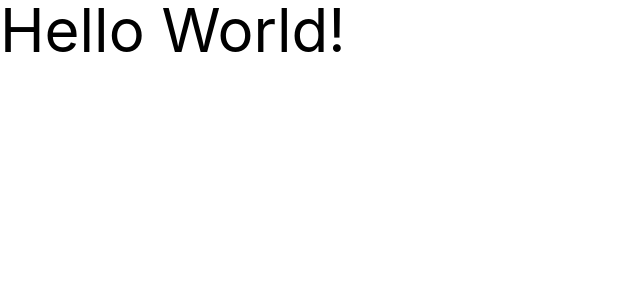
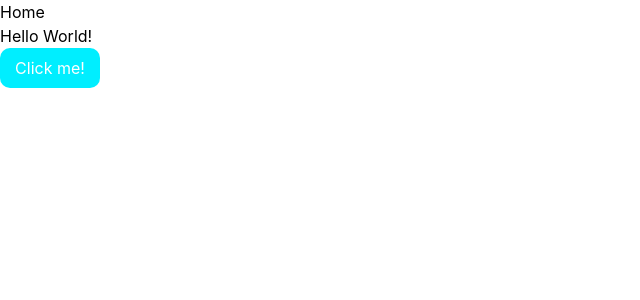
Before and after one commit to slydragonn/portfolio, a Next.js app: page / in a window 1280 px wide. Shown: the top 300 px of the page, without its empty margins (0-640 px from the left). Built offline with nearby package versions, Linux system fonts and the light colour scheme.

Commit message:
chore: basic project

```diff
--- a/next.config.js
+++ b/next.config.js
@@ -1,7 +1,7 @@
 /** @type {import('next').NextConfig} */
 const nextConfig = {
   reactStrictMode: true,
-  swcMinify: true
+  swcMinify: false
 }
 
 module.exports = nextConfig
--- a/package.json
+++ b/package.json
@@ -23,6 +23,7 @@
   "devDependencies": {
     "@commitlint/cli": "^17.2.0",
     "@commitlint/config-conventional": "^17.2.0",
+    "@types/styled-components": "^5.1.26",
     "autoprefixer": "^10.4.13",
     "eslint": "^8.26.0",
     "eslint-config-next": "^13.0.1",
--- /dev/null
+++ b/src/components/Navbar.tsx
@@ -0,0 +1,11 @@
+const Navbar = () => {
+  return (
+    <nav>
+      <ul>
+        <li>Home</li>
+      </ul>
+    </nav>
+  )
+}
+
+export default Navbar
--- /dev/null
+++ b/src/components/index.ts
@@ -0,0 +1 @@
+export { default as Navbar } from './Navbar'
--- a/pages/index.tsx
+++ b/src/pages/index.tsx
@@ -1,5 +1,7 @@
 import { NextPage } from 'next'
 import Head from 'next/head'
+import { Navbar } from 'components'
+import { Button } from 'styledComponents'
 
 const Home: NextPage = () => {
   return (
@@ -10,7 +12,11 @@ const Home: NextPage = () => {
         <link rel="icon" href="/favicon.ico" />
       </Head>
       <main>
+        <Navbar />
         <h1 className='text-6xl'>Hello World!</h1>
+        <Button onClick={() => alert('hello')}>
+          Click me!
+        </Button>
       </main>
     </div>
   )
--- /dev/null
+++ b/src/styledComponents/Button.tsx
@@ -0,0 +1,11 @@
+import styled from "styled-components"
+
+const Button = styled.button`
+  width: 100px;
+  height: 40px;
+  background-color: #0ef;
+  color: white;
+  border-radius: 10px;
+`
+
+export default Button
--- /dev/null
+++ b/src/styledComponents/index.ts
@@ -0,0 +1 @@
+export { default as Button } from './Button'
```
Also changed, not shown: tsconfig.json (+9 -1 lines), src/pages/_app.tsx (renamed from pages/_app.tsx), src/styles/globals.css (renamed from styles/globals.css), 1 other file (tests, documents, lock files or other folders).
